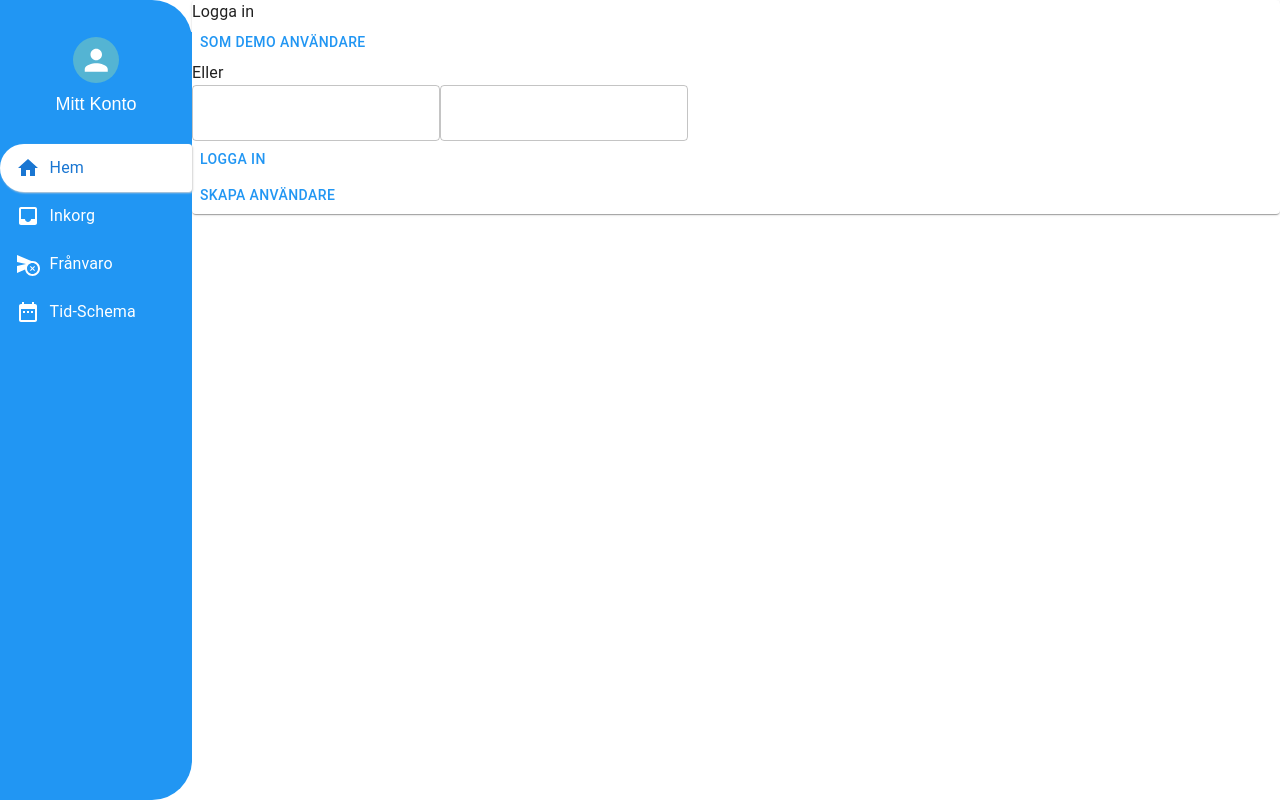
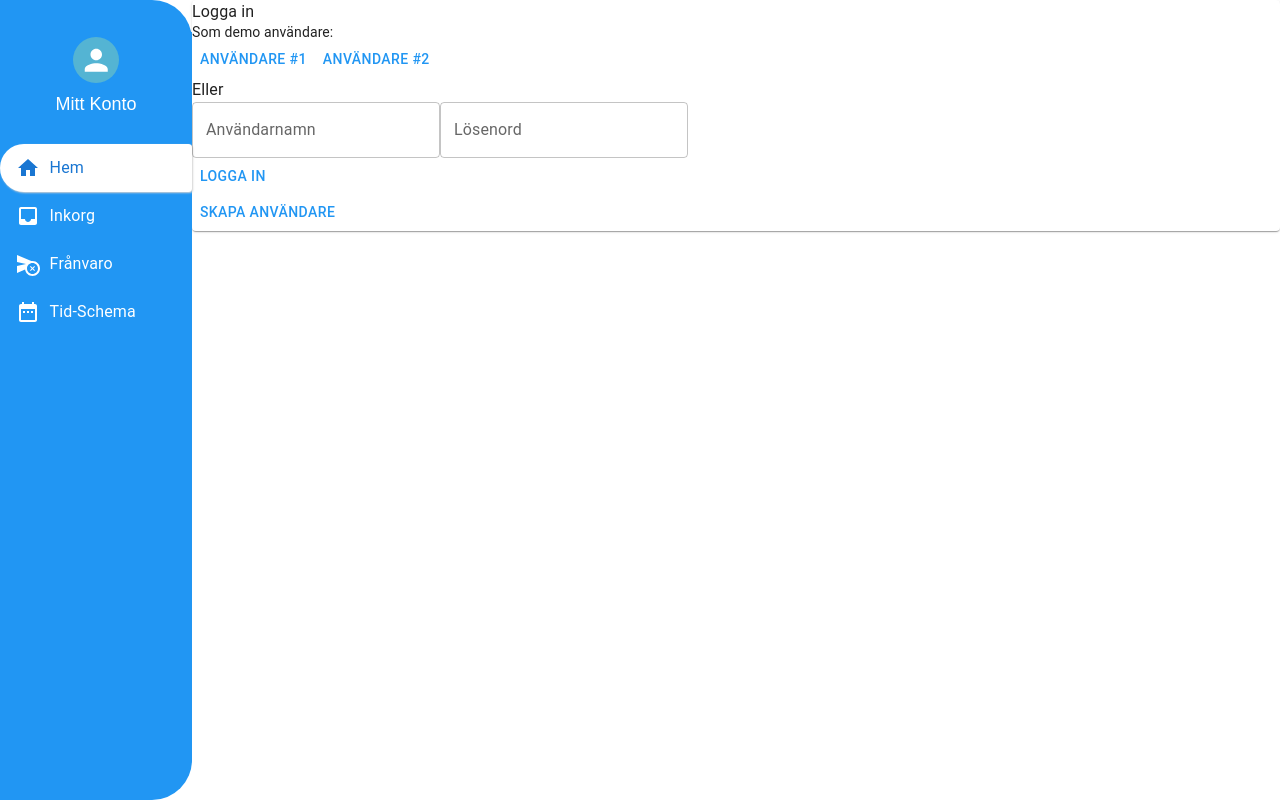
Before and after one commit to A-ForssmanP/InteractWithSchool, a React (Vite) app in the folder frontend/: page /loggaIn in a window 1280 px wide. Built offline with nearby package versions, Linux system fonts and the light colour scheme; the HTML template or start-up script is replaced by a standard one.

Commit message:
handle loginform content

```diff
--- a/frontend/src/components/loginForm/LoginForm.jsx
+++ b/frontend/src/components/loginForm/LoginForm.jsx
@@ -5,14 +5,18 @@ function LoginForm() {
     <Box>
       <Paper>
         <Typography>Logga in</Typography>
-        <Box component={"from"}>
-          <Button>Som demo användare</Button>
-          <Typography>Eller</Typography>
+        <Box>
+          <Typography variant="h4" fontSize={14}>
+            Som demo användare:
+          </Typography>
+          <Button>Användare #1</Button>
+          <Button>Användare #2</Button>
         </Box>
+        <Typography>Eller</Typography>
         <Box component={"form"}>
           <Box>
-            <TextField />
-            <TextField />
+            <TextField id="username-input" label="Användarnamn" type="text" />
+            <TextField id="password-input" label="Lösenord" type="password" />
           </Box>
           <Button>Logga in</Button>
         </Box>
```
